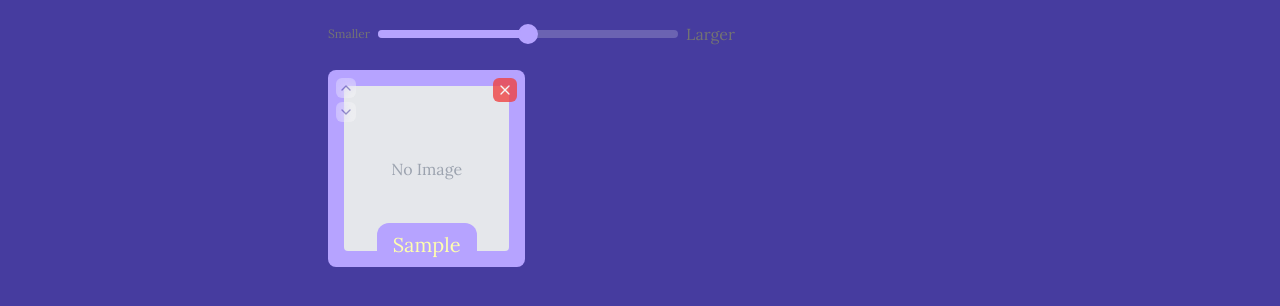
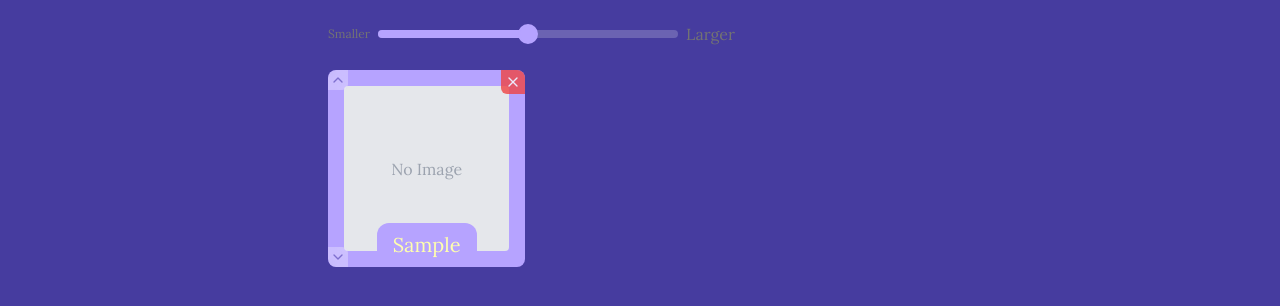
Before and after one commit to frdiersln/pickizard, a Next.js app: page / in a window 1280 px wide. Both pictures are taken after typing "Sample" into the empty fields and a click on the button "Add". Shown: the part 198-504 px from the top of the page. Built offline with nearby package versions, Linux system fonts and the light colour scheme; a web font is replaced by a local one.

Commit message:
redesign reorder controls and delete item btn for improved layout and usability

```diff
--- a/components/features/list-creator/list-display.tsx
+++ b/components/features/list-creator/list-display.tsx
@@ -74,12 +74,12 @@ export function ListDisplay({ items, onRemoveItem, onReorderItems }: ListDisplay
                 onMouseLeave={() => setActiveTooltip(null)}
               >
                 {/* Reorder Controls - Redesigned */}
-                <div className="absolute left-2 top-2 z-10 flex flex-col gap-1">
+                <div className="absolute left-0 top-0 z-10 flex flex-col h-full justify-between">
                   <Button
                     onClick={() => moveItem(index, 'up')}
                     variant="secondary"
                     size="icon"
-                    className="h-5 w-5 bg-white/60 backdrop-blur-sm hover:bg-white/80"
+                    className="h-5 w-5 bg-white/60 backdrop-blur-sm hover:bg-white/80 rounded-bl-none rounded-tr-none"
                     disabled={index === 0}
                   >
                     <ChevronUp className="h-3 w-3" />
@@ -88,7 +88,7 @@ export function ListDisplay({ items, onRemoveItem, onReorderItems }: ListDisplay
                     onClick={() => moveItem(index, 'down')}
                     variant="secondary"
                     size="icon"
-                    className="h-5 w-5 bg-white/60 backdrop-blur-sm hover:bg-white/80"
+                    className="h-5 w-5 bg-white/60 backdrop-blur-sm hover:bg-white/80 rounded-br-none rounded-tl-none"
                     disabled={index === items.length - 1}
                   >
                     <ChevronDown className="h-3 w-3" />
@@ -126,7 +126,7 @@ export function ListDisplay({ items, onRemoveItem, onReorderItems }: ListDisplay
                 onClick={() => onRemoveItem(item.id)}
                 variant="destructive"
                 size="icon"
-                className="absolute top-2 right-2 h-6 w-6 opacity-80 hover:opacity-100"
+                className="absolute top-0 right-0 h-6 w-6 opacity-80 hover:opacity-100 rounded-br-none rounded-tl-none"
               >
                 <X className="h-3 w-3" />
               </Button>
```
